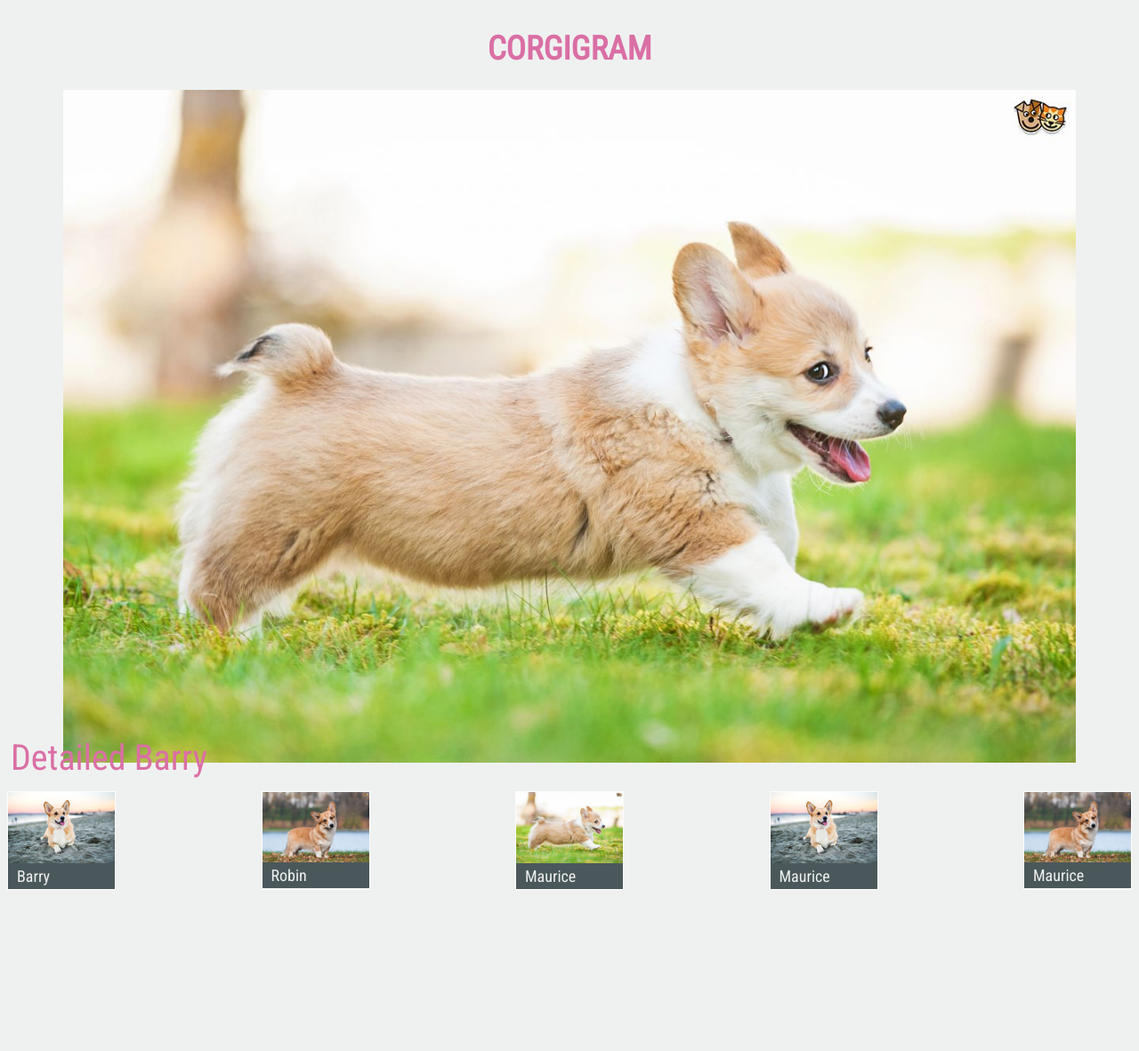
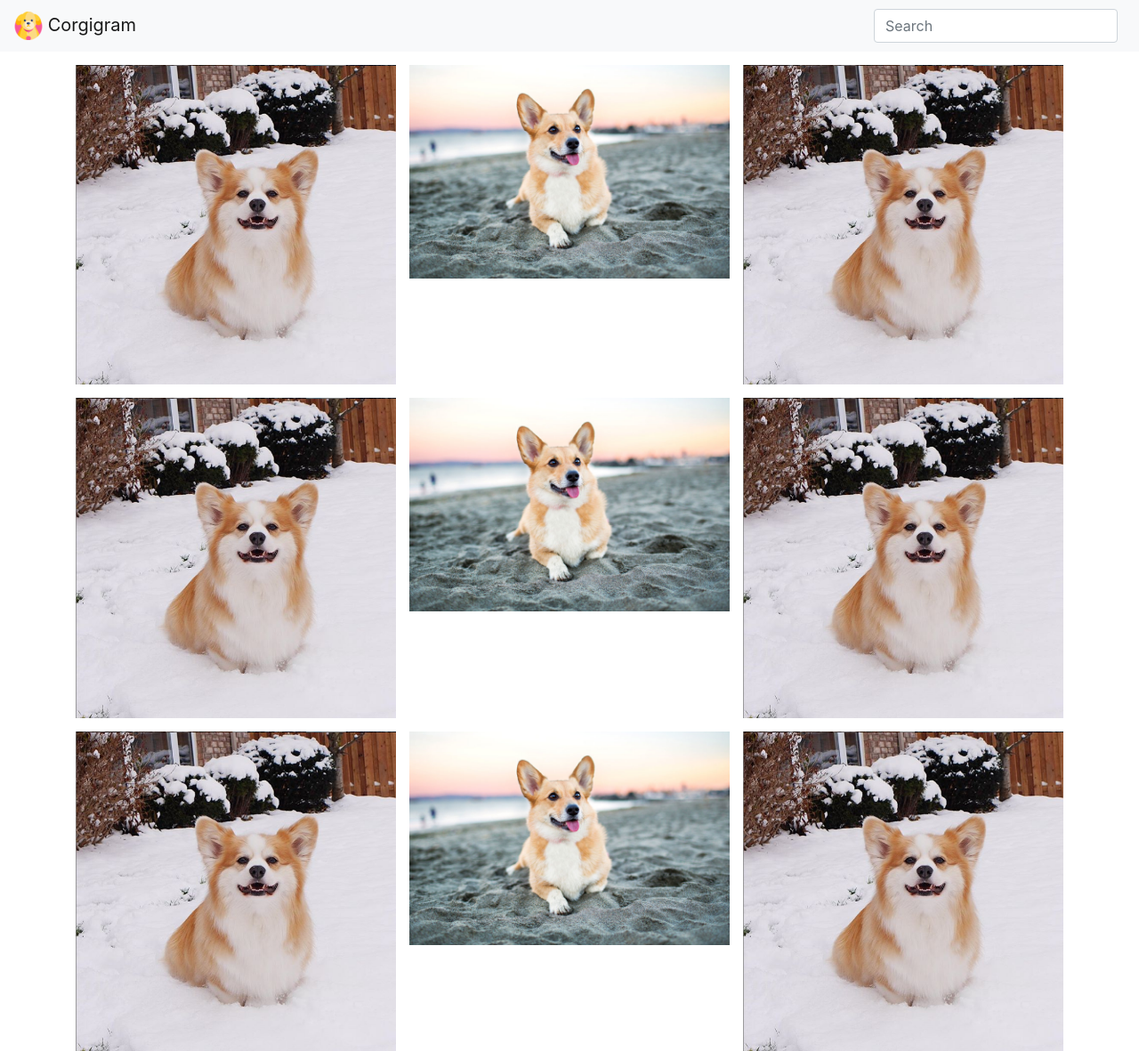
Before and after one commit to thelesenok/corgigram, a plain HTML site: page index.html in a window 1280 px wide. Shown: the whole page at 89% size. Before the commit the page ends 1038 px from the top, so only its background shows below. Drawn offline with nearby package versions, Linux system fonts and the light colour scheme.

```diff
--- a/index.html
+++ b/index.html
@@ -4,55 +4,57 @@
         <meta charset="utf-8">
         <meta name="viewpoint" content="width=device-width, initial-scale=1"
         <link rel="stylesheet" href="https://cdnjs.cloudflare.com/ajax/libs/normalize/8.0.1/normalize.min.css">
+        <link rel="stylesheet" href="https://stackpath.bootstrapcdn.com/bootstrap/4.1.3/css/bootstrap.min.css" integrity="sha384-MCw98/SFnGE8fJT3GXwEOngsV7Zt27NXFoaoApmYm81iuXoPkFOJwJ8ERdknLPMO" crossorigin="anonymous">
         <link rel="stylesheet" href="stylesheets/styles.css">
         <link href="https://fonts.googleapis.com/css?family=Roboto+Condensed:300,400&amp;subset=cyrillic,cyrillic-ext,greek,greek-ext,latin-ext,vietnamese" rel="stylesheet">
+        <script src="https://code.jquery.com/jquery-3.3.1.slim.min.js" integrity="sha384-q8i/X+965DzO0rT7abK41JStQIAqVgRVzpbzo5smXKp4YfRvH+8abtTE1Pi6jizo" crossorigin="anonymous"></script>
+        <script src="https://cdnjs.cloudflare.com/ajax/libs/popper.js/1.14.3/umd/popper.min.js" integrity="sha384-ZMP7rVo3mIykV+2+9J3UJ46jBk0WLaUAdn689aCwoqbBJiSnjAK/l8WvCWPIPm49" crossorigin="anonymous"></script>
+        <script src="https://stackpath.bootstrapcdn.com/bootstrap/4.1.3/js/bootstrap.min.js" integrity="sha384-ChfqqxuZUCnJSK3+MXmPNIyE6ZbWh2IMqE241rYiqJxyMiZ6OW/JmZQ5stwEULTy" crossorigin="anonymous"></script>
     </head>
     <body>
-        <header class="main-header">
-            <h1 class="logo-text">Corgigram</h1>
-        </header>
-        <main class="main-content">
-            <ul class="thumbnail-list">
-                <li class="thumbnail-item" id="thumbnail-item-barry">
-                    <a href="img/corgi-1.jpg" data-image-role="trigger" data-image-title="Barry" data-image-url="img/corgi-1.jpg">
-                        <img class="thumbnail-image" src="img/corgi-1.jpg" alt="Barry">
-                        <span class="thumbnail-title">Barry</span>
-                    </a>
-                </li>
-                <li class="thumbnail-item">
-                    <a href="img/corgi-2.jpg" data-image-role="trigger" data-image-title="Robin" data-image-url="img/corgi-2.jpg">
-                        <img  class="thumbnail-image"src="img/corgi-2.jpg" alt="Robin">
-                        <span class="thumbnail-title">Robin</span>
-                    </a>
-                </li>
-                <li class="thumbnail-item">
-                    <a href="img/corgi-3.jpg" data-image-role="trigger" data-image-title="Maurice" data-image-url="img/corgi-3.jpg">
-                        <img class="thumbnail-image" src="img/corgi-3.jpg" alt="Maurice">
-                        <span class="thumbnail-title">Maurice</span>
-                    </a>
-                </li>
-                <li class="thumbnail-item">
-                        <a href="img/corgi-1.jpg" data-image-role="trigger" data-image-title="Maurice" data-image-url="img/corgi-1.jpg">
-                            <img class="thumbnail-image" src="img/corgi-1.jpg" alt="Maurice">
-                            <span class="thumbnail-title">Maurice</span>
-                        </a>
-                </li>
-                <li class="thumbnail-item">
-                        <a href="img/corgi-2.jpg" data-image-role="trigger" data-image-title="Maurice" data-image-url="img/corgi-2.jpg">
-                            <img class="thumbnail-image" src="img/corgi-2.jpg" alt="Maurice">
-                            <span class="thumbnail-title">Maurice</span>
-                        </a>
-                </li>
-            </ul>
-            <div class="detail-image-container">
-                <div class="detail-image-frame" data-image-role="frame">
-                    <img class="detail-image" src="img/corgi-3.jpg" alt="Barry" data-image-role="target">
-                    <span class="detail-image-title" data-image-role="title">Detailed Barry</span>
+        <nav class="navbar navbar-light bg-light">
+            <a class="navbar-brand" href="#">
+                <img src="img/favicon-32x32.png" class="d-inline-block align-top" alt="">
+                Corgigram
+            </a>
+            <form class="form-inline">
+                <input class="form-control mr-sm-2" type="search" placeholder="Search" aria-label="Search">
+            </form>
+        </nav>
+
+        <div class="container">
+            <div class="row">
+                <div class="col-sm img-thumb-left">
+                    <img class="img-fluid" src="img/corgi-4.png" alt="Barry">
+                </div>
+                <div class="col-sm img-thumb-center">
+                    <img class="img-fluid" src="img/corgi-1.jpg" alt="Barry">
+                </div>
+                <div class="col-sm img-thumb-right">
+                    <img class="img-fluid" src="img/corgi-4.png" alt="Barry">
                 </div>
             </div>
-        </main>
-        <div style="display: block;"></div>
-        <script src="scripts/main.js" charset="utf-8">
-        </script>
+            <div class="row">
+                <div class="col-sm img-thumb-left">
+                    <img class="img-fluid" src="img/corgi-4.png" alt="Barry">
+                </div>
+                <div class="col-sm img-thumb-center">
+                    <img class="img-fluid" src="img/corgi-1.jpg" alt="Barry">
+                </div>
+                <div class="col-sm img-thumb-right">
+                    <img class="img-fluid" src="img/corgi-4.png" alt="Barry">
+                </div>
+            </div>
+            <div class="row">
+                <div class="col-sm img-thumb-left">
+                    <img class="img-fluid" src="img/corgi-4.png" alt="Barry">
+                </div>
+                <div class="col-sm img-thumb-center">
+                    <img class="img-fluid" src="img/corgi-1.jpg" alt="Barry">
+                </div>
+                <div class="col-sm img-thumb-right">
+                    <img class="img-fluid" src="img/corgi-4.png" alt="Barry">
+                </div>
+            </div>
+        </div>
     </body>
-</html>
--- a/stylesheets/styles.css
+++ b/stylesheets/styles.css
@@ -1,140 +1,119 @@
-html, body {
-
-}
-
-body{
-    font-size: 10px;
-    background: rgb(239, 241, 240);
-    font-family: 'Roboto Condensed', sans-serif;
-    display: flex;
-    flex-direction: column;
-}
-
-a{
-    text-decoration: none;
-}
-
-.main-header {
-    flex: 0 1 auto;
-}
-
-.logo-text{
-    background: rgb(239, 241, 240);
-    text-align: center;
-    text-transform: uppercase;
-    font-size: 37px;
-    color: rgb(218, 111, 165);
-}
-
-.main-content {
-    flex: 1 1 auto;
-    display: flex;
-    flex-direction: column;
-}
-
-.thumbnail-list {
-    list-style: none;
-    padding: 20px 0;
-    white-space: nowrap;
-    overflow-x: auto;
-    flex: 0 1 auto;
-    order: 2;
-    display: flex;
-    justify-content: space-between;
-}
-
-.thumbnail-item {
-    display: inline-block;
-    border: 1px solid rgb(100%, 100%, 100%);
-    border: 1px solid rgba(100%, 100%, 100%, 0.8);
-    min-width: 120px;
-    max-width: 120px;
-    transition: transform 133ms ease-in-out;
-}
-
-.thumbnail-item:hover {
-    transform: scale(1.2);
-}
-
-.thumbnail-image {
-    display: block;
-    width: 100%;
-}
-
-.thumbnail-title {
-    display: block;
-    margin: 0;
-    padding: 4px 10px;
-    background:rgb(75, 88, 91);
-    color: rgb(239, 241, 240);
-    font-size: 18px;
-}
-
-.detail-image-container {
-    flex: 1 1 auto;
-    display: flex;
-    justify-content: center;
-    align-items: center;
-}
-
-.detail-image-frame {
-    text-align: center;
-    position: relative;
-    transition: transform 333ms;
-}
-
-.tiny-image {
-    transform: scale(0.001);
-    transition: transform 0ms;
-}
-
-.detail-image {
-    width: 90%;
-}
-
-.detail-image-title {
-    position: absolute;
-    bottom: -16px;
-    left: 4px;
-    color: rgb(218, 111, 165);
-    font-size: 40px;
-}
-
-.hidden-detail .detail-image-container {
-    display: none;
-}
-
-.hidden-detail .thumbnail-list {
-    flex-direction: column;
-    align-items: center;
-}
-
-.hidden-detail .thumbnail-item {
-    max-width: 80%;
-}
-
-@media all and (orientation: portrait) {
-    .main-content {
-        flex-direction: row;
-        overflow: hidden;
+/*Extra small devices (portrait phones, less than 576px)*/
+@media (max-width: 575.98px)  {
+    .img-thumb-left {
+        padding-top: 0.9375rem;
+        padding-left: 0.9375rem;
+        padding-right: 0.9375rem;
+        padding-bottom: 0rem;
     }
 
-    .thumbnail-list {
-        flex-direction: column;
-        order: 0;
-        margin-left: 20px;
-        padding: 0 35px;
+    .img-thumb-center {
+        padding-top: 0.9375rem;
+        padding-left: 0.9375rem;
+        padding-right: 0.9375rem;
+        padding-bottom: 0rem;
     }
 
-    .thumbnail-item {
-        max-width: 260px;
-    }
-
-    .thumbnail-item + .thumbnail-item {
-        margin-top: 20px;
+    .img-thumb-right {
+        padding-top: 0.9375rem;
+        padding-left: 0.9375rem;
+        padding-right: 0.9375rem;
+        padding-bottom: 0rem;
     }
 }
 
-@media all and (orientation: landscape) {
+/*Small devices (landscape phones, 576px and up)*/
+@media (min-width: 576px) {
+    .img-thumb-left {
+        padding-top: 0.9375rem;
+        padding-left: 0.9375rem;
+        padding-right: 0.9375rem;
+        padding-bottom: 0rem;
+    }
 
+    .img-thumb-center {
+        padding-top: 0.9375rem;
+        padding-left: 0.9375rem;
+        padding-right: 0.9375rem;
+        padding-bottom: 0rem;
+    }
+
+    .img-thumb-right {
+        padding-top: 0.9375rem;
+        padding-left: 0.9375rem;
+        padding-right: 0.9375rem;
+        padding-bottom: 0rem;
+    }
 }
+
+/*Medium devices (tablets, 768px and up)*/
+@media (min-width: 768px) {
+    .img-thumb-left {
+        padding-top: 0.9375rem;
+        padding-left: 0.9375rem;
+        padding-right: 0rem;
+        padding-bottom: 0rem;
+    }
+
+    .img-thumb-center {
+        padding-top: 0.9375rem;
+        padding-left: 0.9375rem;
+        padding-right: 0rem;
+        padding-bottom: 0rem;
+    }
+
+    .img-thumb-right {
+        padding-top: 0.9375rem;
+        padding-left: 0.9375rem;
+        padding-right: 0.9375rem;
+        padding-bottom: 0rem;
+    }
+}
+
+/*Large devices (desktops, 992px and up)*/
+@media (min-width: 992px) {
+    .img-thumb-left {
+        padding-top: 0.9375rem;
+        padding-left: 0.9375rem;
+        padding-right: 0rem;
+        padding-bottom: 0rem;
+    }
+
+    .img-thumb-center {
+        padding-top: 0.9375rem;
+        padding-left: 0.9375rem;
+        padding-right: 0rem;
+        padding-bottom: 0rem;
+    }
+
+    .img-thumb-right {
+        padding-top: 0.9375rem;
+        padding-left: 0.9375rem;
+        padding-right: 0.9375rem;
+        padding-bottom: 0rem;
+    }
+}
+
+/*Extra large devices (large desktops, 1200px and up)*/
+@media (min-width: 1200px) {
+    .img-thumb-left {
+        padding-top: 0.9375rem;
+        padding-left: 0.9375rem;
+        padding-right: 0rem;
+        padding-bottom: 0rem;
+    }
+
+    .img-thumb-center {
+        padding-top: 0.9375rem;
+        padding-left: 0.9375rem;
+        padding-right: 0rem;
+        padding-bottom: 0rem;
+    }
+
+    .img-thumb-right {
+        padding-top: 0.9375rem;
+        padding-left: 0.9375rem;
+        padding-right: 0.9375rem;
+        padding-bottom: 0rem;
+    }
+}
--- /dev/null
+++ b/stylesheets/styles1.css
@@ -0,0 +1,140 @@
+html, body {
+
+}
+
+body{
+    font-size: 10px;
+    background: rgb(239, 241, 240);
+    font-family: 'Roboto Condensed', sans-serif;
+    display: flex;
+    flex-direction: column;
+}
+
+a{
+    text-decoration: none;
+}
+
+.main-header {
+    flex: 0 1 auto;
+}
+
+.logo-text{
+    background: rgb(239, 241, 240);
+    text-align: center;
+    text-transform: uppercase;
+    font-size: 37px;
+    color: rgb(218, 111, 165);
+}
+
+.main-content {
+    flex: 1 1 auto;
+    display: flex;
+    flex-direction: column;
+}
+
+.thumbnail-list {
+    list-style: none;
+    padding: 20px 0;
+    white-space: nowrap;
+    overflow-x: auto;
+    flex: 0 1 auto;
+    order: 2;
+    display: flex;
+    justify-content: space-between;
+}
+
+.thumbnail-item {
+    display: inline-block;
+    border: 1px solid rgb(100%, 100%, 100%);
+    border: 1px solid rgba(100%, 100%, 100%, 0.8);
+    min-width: 120px;
+    max-width: 120px;
+    transition: transform 133ms ease-in-out;
+}
+
+.thumbnail-item:hover {
+    transform: scale(1.2);
+}
+
+.thumbnail-image {
+    display: block;
+    width: 100%;
+}
+
+.thumbnail-title {
+    display: block;
+    margin: 0;
+    padding: 4px 10px;
+    background:rgb(75, 88, 91);
+    color: rgb(239, 241, 240);
+    font-size: 18px;
+}
+
+.detail-image-container {
+    flex: 1 1 auto;
+    display: flex;
+    justify-content: center;
+    align-items: center;
+}
+
+.detail-image-frame {
+    text-align: center;
+    position: relative;
+    transition: transform 333ms;
+}
+
+.tiny-image {
+    transform: scale(0.001);
+    transition: transform 0ms;
+}
+
+.detail-image {
+    width: 90%;
+}
+
+.detail-image-title {
+    position: absolute;
+    bottom: -16px;
+    left: 4px;
+    color: rgb(218, 111, 165);
+    font-size: 40px;
+}
+
+.hidden-detail .detail-image-container {
+    display: none;
+}
+
+.hidden-detail .thumbnail-list {
+    flex-direction: column;
+    align-items: center;
+}
+
+.hidden-detail .thumbnail-item {
+    max-width: 80%;
+}
+
+@media all and (orientation: portrait) {
+    .main-content {
+        flex-direction: row;
+        overflow: hidden;
+    }
+
+    .thumbnail-list {
+        flex-direction: column;
+        order: 0;
+        margin-left: 20px;
+        padding: 0 35px;
+    }
+
+    .thumbnail-item {
+        max-width: 260px;
+    }
+
+    .thumbnail-item + .thumbnail-item {
+        margin-top: 20px;
+    }
+}
+
+@media all and (orientation: landscape) {
+
+}
```
Also changed, not shown: index1.html (added, +58 -0 lines), favicon.ico, img/apple-touch-icon.png (added), img/corgi-4.png (added), img/corgi-5.png (added), img/corgi-6.png (added), img/favicon-32x32.png (added).
